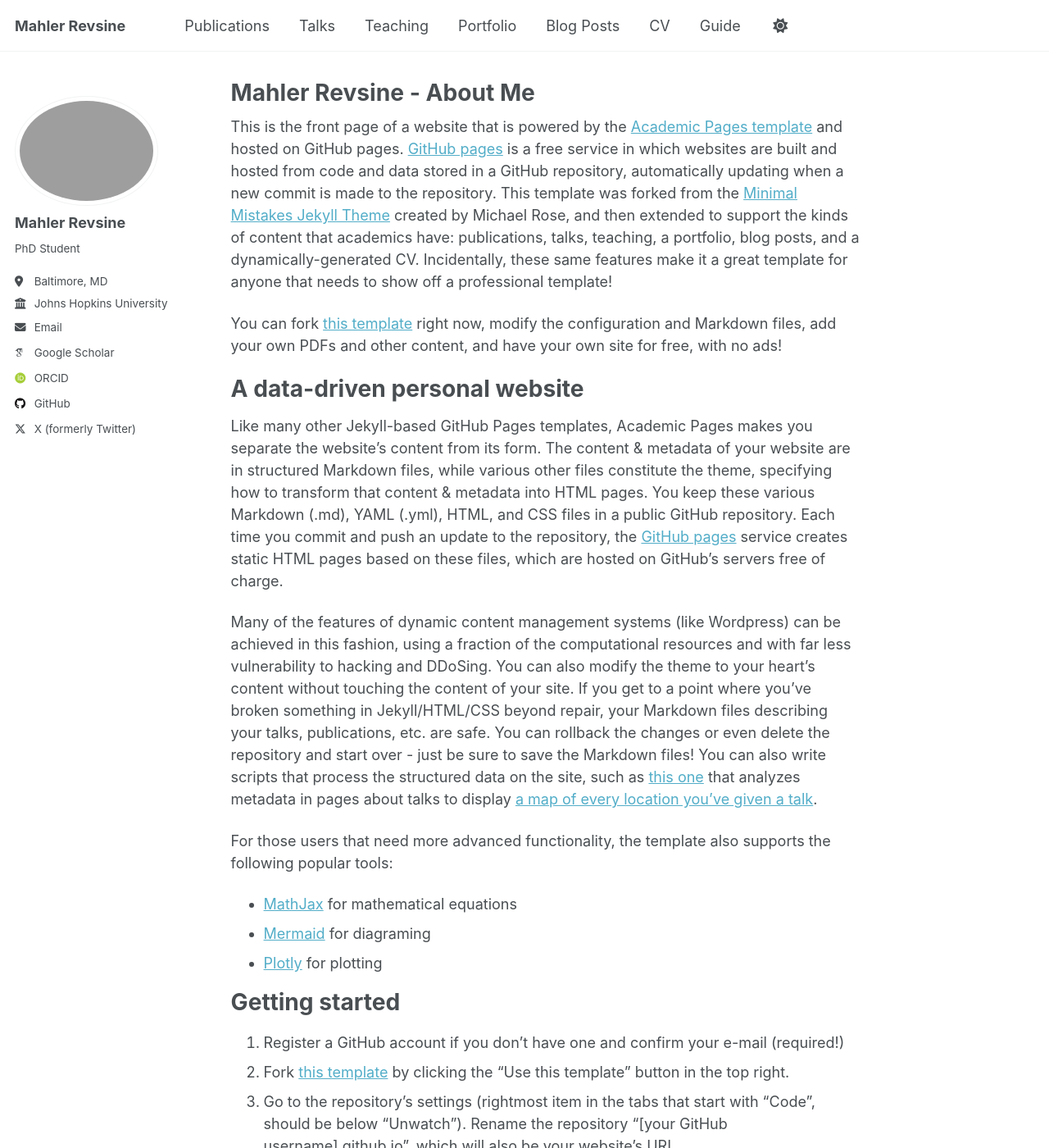
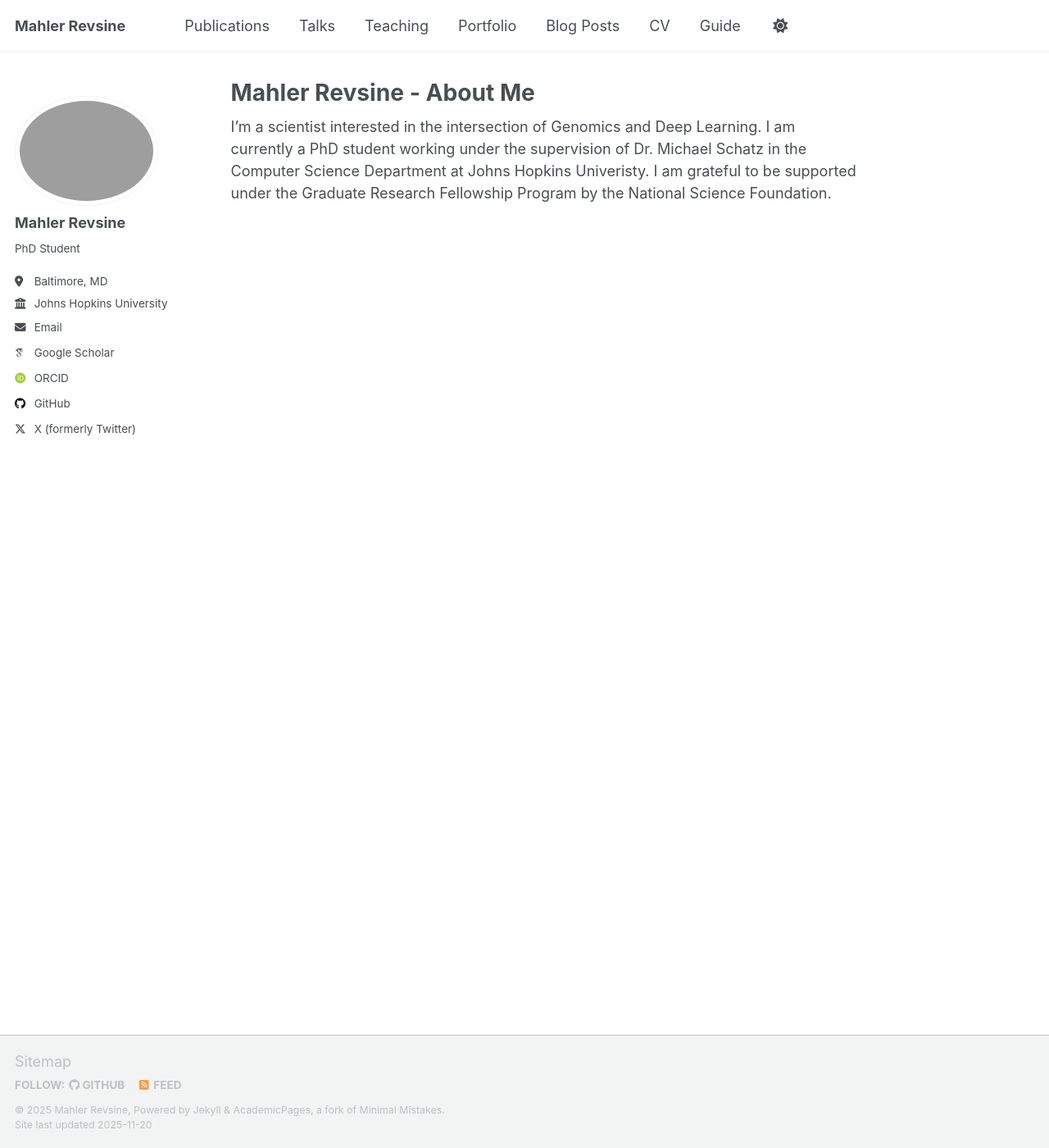
Before and after one commit to mrevsine/mrevsine.github.io, a Jekyll site: the page built from _pages/about.md, in a window 1280 px wide and 1400 px high. Shown: the whole window at 82% size. Built offline with Jekyll 4.4.1, drawn with Linux system fonts in a browser that asks for light colours; some web fonts are replaced; a script that is not in the unit is left out; some of the changed text lies outside the part shown.

Commit message:
Revise about page content and personal introduction
Removed introductory text about the Academic Pages template and added a personal introduction.

```diff
--- a/_pages/about.md
+++ b/_pages/about.md
@@ -7,11 +7,9 @@ redirect_from:
   - /about.html
 ---
 
-This is the front page of a website that is powered by the [Academic Pages template](https://github.com/academicpages/academicpages.github.io) and hosted on GitHub pages. [GitHub pages](https://pages.github.com) is a free service in which websites are built and hosted from code and data stored in a GitHub repository, automatically updating when a new commit is made to the repository. This template was forked from the [Minimal Mistakes Jekyll Theme](https://mmistakes.github.io/minimal-mistakes/) created by Michael Rose, and then extended to support the kinds of content that academics have: publications, talks, teaching, a portfolio, blog posts, and a dynamically-generated CV. Incidentally, these same features make it a great template for anyone that needs to show off a professional template!
+I'm a scientist interested in the intersection of Genomics and Deep Learning. I am currently a PhD student working under the supervision of Dr. Michael Schatz in the Computer Science Department at Johns Hopkins Univeristy. I am grateful to be supported under the Graduate Research Fellowship Program by the National Science Foundation.
 
- You can fork [this template](https://github.com/academicpages/academicpages.github.io) right now, modify the configuration and Markdown files, add your own PDFs and other content, and have your own site for free, with no ads!
-
-A data-driven personal website
+<!-- A data-driven personal website
 ======
 Like many other Jekyll-based GitHub Pages templates, Academic Pages makes you separate the website's content from its form. The content & metadata of your website are in structured Markdown files, while various other files constitute the theme, specifying how to transform that content & metadata into HTML pages. You keep these various Markdown (.md), YAML (.yml), HTML, and CSS files in a public GitHub repository. Each time you commit and push an update to the repository, the [GitHub pages](https://pages.github.com/) service creates static HTML pages based on these files, which are hosted on GitHub's servers free of charge.
 
@@ -53,4 +51,4 @@ Example: editing a Markdown file for a talk
 
 For more info
 ------
-More info about configuring Academic Pages can be found in [the guide](https://academicpages.github.io/markdown/), the [growing wiki](https://github.com/academicpages/academicpages.github.io/wiki), and you can always [ask a question on GitHub](https://github.com/academicpages/academicpages.github.io/discussions). The [guides for the Minimal Mistakes theme](https://mmistakes.github.io/minimal-mistakes/docs/configuration/) (which this theme was forked from) might also be helpful.
+More info about configuring Academic Pages can be found in [the guide](https://academicpages.github.io/markdown/), the [growing wiki](https://github.com/academicpages/academicpages.github.io/wiki), and you can always [ask a question on GitHub](https://github.com/academicpages/academicpages.github.io/discussions). The [guides for the Minimal Mistakes theme](https://mmistakes.github.io/minimal-mistakes/docs/configuration/) (which this theme was forked from) might also be helpful. -->
```
